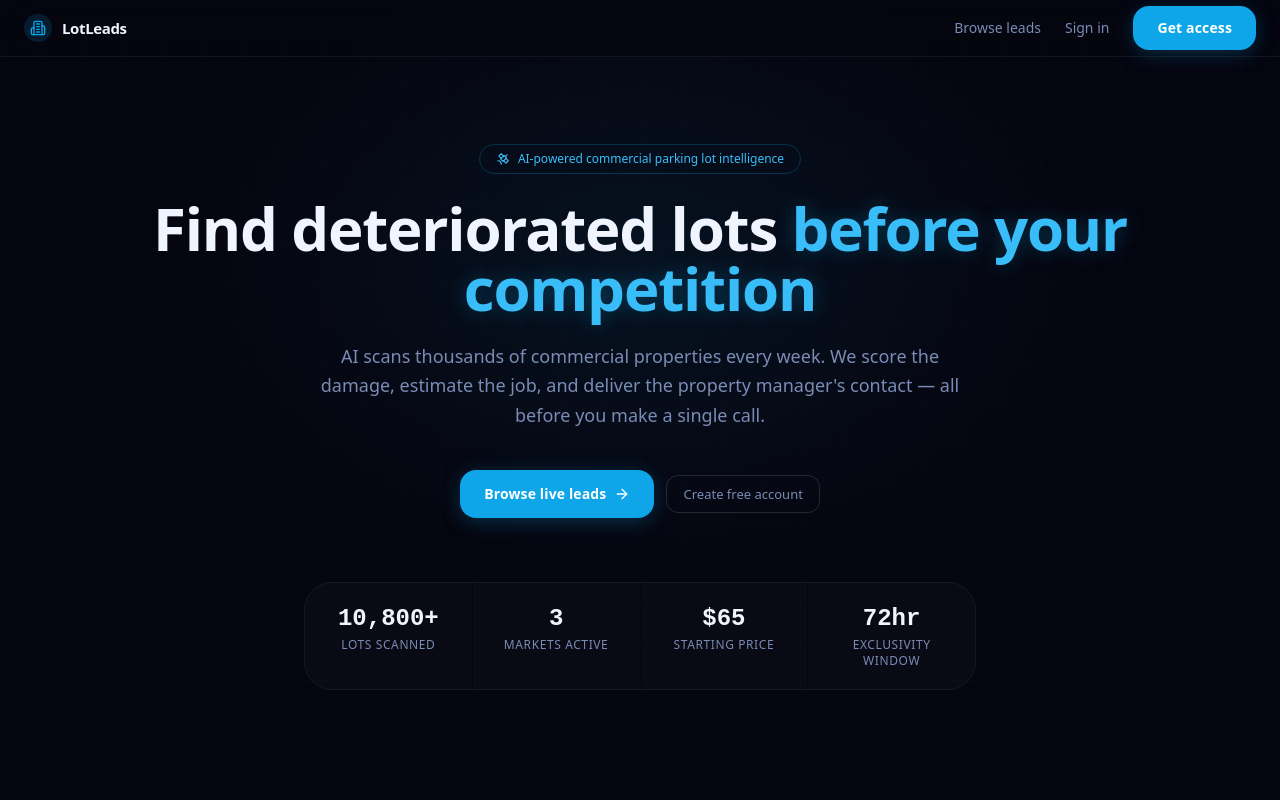
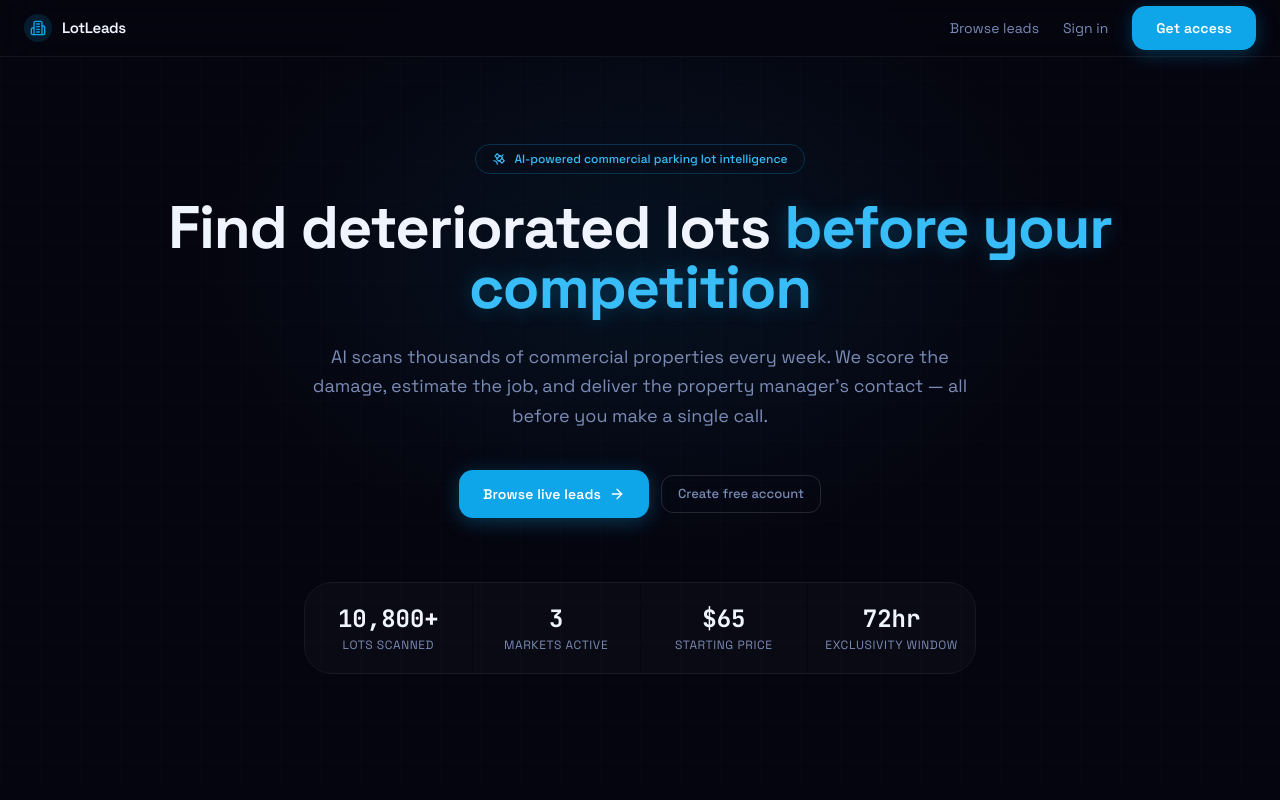
Before and after one commit to adrianmarcus360-wq/lotleads, a Next.js app: page / in a window 1280 px wide. Shown: the top 800 px of the page. Built offline with nearby package versions, Linux system fonts and the light colour scheme.

Commit message:
fix: Space Grotesk + JetBrains Mono via next/font; hard dark bg on html/body; remove broken @import

```diff
--- a/src/app/globals.css
+++ b/src/app/globals.css
@@ -7,9 +7,11 @@
    Apple precision × Tesla dark interface
    ───────────────────────────────────────── */
 
-@import url('https://fonts.googleapis.com/css2?family=Space+Grotesk:wght@300;400;500;600;700&family=JetBrains+Mono:wght@400;500;700&display=swap');
+:root {
+  /* Fonts (injected by next/font) */
+  --font-sans: var(--font-space), 'Space Grotesk', system-ui, sans-serif;
+  --font-data: var(--font-mono), 'JetBrains Mono', 'Fira Code', monospace;
 
-:root {
   /* Core backgrounds */
   --bg-base:        #05050F;
   --bg-surface:     #0A0A1A;
@@ -26,7 +28,6 @@
   --text-primary:   #F0F4FF;
   --text-secondary: #7A8BB5;
   --text-muted:     #3D4A6B;
-  --text-inverse:   #05050F;
 
   /* Brand accent */
   --accent:         #0EA5E9;
@@ -39,19 +40,12 @@
   --score-high:     #FF6B35;
   --score-medium:   #FF9F0A;
   --score-low:      #30D158;
-
-  /* Radius */
-  --radius-sm:  8px;
-  --radius-md:  12px;
-  --radius-lg:  16px;
-  --radius-xl:  20px;
-  --radius-2xl: 28px;
 }
 
-/* ── Base reset ──────────────────────────── */
-*, *::before, *::after { box-sizing: border-box; }
-
+/* ── Hard reset to dark ──────────────────── */
 html {
+  background-color: #05050F;
+  color-scheme: dark;
   -webkit-font-smoothing: antialiased;
   -moz-osx-font-smoothing: grayscale;
   text-rendering: optimizeLegibility;
@@ -59,11 +53,22 @@ html {
 }
 
 body {
-  background-color: var(--bg-base);
-  color: var(--text-primary);
-  font-family: 'Space Grotesk', system-ui, sans-serif;
+  background-color: #05050F;
+  color: #F0F4FF;
+  font-family: var(--font-sans);
   font-size: 15px;
   line-height: 1.6;
+  min-height: 100vh;
+}
+
+/* ── Typography ──────────────────────────── */
+h1, h2, h3, h4, h5, h6 {
+  font-family: var(--font-sans);
+  letter-spacing: -0.02em;
+}
+
+code, pre, .font-mono {
+  font-family: var(--font-data);
 }
 
 /* ── Glassmorphism ───────────────────────── */
@@ -82,27 +87,13 @@ body {
 }
 
 /* ── Glow utilities ──────────────────────── */
-.glow-accent {
-  box-shadow: 0 0 20px var(--accent-glow), 0 0 40px rgba(14, 165, 233, 0.1);
-}
+.glow-accent   { box-shadow: 0 0 20px var(--accent-glow), 0 0 40px rgba(14,165,233,0.1); }
+.glow-critical { box-shadow: 0 0 16px rgba(255,69,58,0.35); }
+.glow-high     { box-shadow: 0 0 16px rgba(255,107,53,0.3); }
+.glow-medium   { box-shadow: 0 0 16px rgba(255,159,10,0.28); }
+.text-glow-accent { text-shadow: 0 0 20px var(--accent-glow); }
 
-.glow-critical {
-  box-shadow: 0 0 16px rgba(255, 69, 58, 0.35);
-}
-
-.glow-high {
-  box-shadow: 0 0 16px rgba(255, 107, 53, 0.3);
-}
-
-.glow-medium {
-  box-shadow: 0 0 16px rgba(255, 159, 10, 0.28);
-}
-
-.text-glow-accent {
-  text-shadow: 0 0 20px var(--accent-glow);
-}
-
-/* ── Grid pattern background ─────────────── */
+/* ── Grid / dot backgrounds ──────────────── */
 .bg-grid {
   background-image:
     linear-gradient(rgba(255,255,255,0.025) 1px, transparent 1px),
@@ -116,10 +107,10 @@ body {
 }
 
 /* ── Score badge system ──────────────────── */
-.score-badge-critical { background: rgba(255, 69, 58, 0.15); color: #FF6B62; border-color: rgba(255, 69, 58, 0.3); }
-.score-badge-high     { background: rgba(255, 107, 53, 0.15); color: #FF8A5C; border-color: rgba(255, 107, 53, 0.3); }
-.score-badge-medium   { background: rgba(255, 159, 10, 0.12); color: #FFB930; border-color: rgba(255, 159, 10, 0.3); }
-.score-badge-low      { background: rgba(48, 209, 88, 0.1);  color: #40E070; border-color: rgba(48, 209, 88, 0.25); }
+.score-badge-critical { background: rgba(255,69,58,0.15); color:#FF6B62; border-color:rgba(255,69,58,0.3); }
+.score-badge-high     { background: rgba(255,107,53,0.15); color:#FF8A5C; border-color:rgba(255,107,53,0.3); }
+.score-badge-medium   { background: rgba(255,159,10,0.12); color:#FFB930; border-color:rgba(255,159,10,0.3); }
+.score-badge-low      { background: rgba(48,209,88,0.1);  color:#40E070; border-color:rgba(48,209,88,0.25); }
 
 /* ── Slider override ─────────────────────── */
 input[type="range"] {
@@ -131,25 +122,20 @@ input[type="range"] {
   outline: none;
   cursor: pointer;
 }
-
 input[type="range"]::-webkit-slider-thumb {
   -webkit-appearance: none;
-  width: 18px;
-  height: 18px;
+  width: 18px; height: 18px;
   border-radius: 50%;
   background: var(--accent);
   box-shadow: 0 0 10px var(--accent-glow);
   cursor: pointer;
   transition: box-shadow 0.15s;
 }
-
 input[type="range"]::-webkit-slider-thumb:hover {
-  box-shadow: 0 0 16px var(--accent-glow), 0 0 24px rgba(14, 165, 233, 0.2);
+  box-shadow: 0 0 16px var(--accent-glow), 0 0 24px rgba(14,165,233,0.2);
 }
-
 input[type="range"]::-moz-range-thumb {
-  width: 18px;
-  height: 18px;
+  width: 18px; height: 18px;
   border-radius: 50%;
   background: var(--accent);
   box-shadow: 0 0 10px var(--accent-glow);
@@ -157,44 +143,33 @@ input[type="range"]::-moz-range-thumb {
   cursor: pointer;
 }
 
-/* ── Animation utilities ─────────────────── */
+/* ── Animations ──────────────────────────── */
 @keyframes fadeUp {
-  from { opacity: 0; transform: translateY(12px); }
+  from { opacity: 0; transform: translateY(14px); }
   to   { opacity: 1; transform: translateY(0); }
 }
-
 @keyframes pulse-glow {
   0%, 100% { box-shadow: 0 0 8px var(--accent-glow); }
-  50%       { box-shadow: 0 0 20px var(--accent-glow), 0 0 40px rgba(14,165,233,0.15); }
+  50%       { box-shadow: 0 0 22px var(--accent-glow), 0 0 44px rgba(14,165,233,0.15); }
+}
+@keyframes shimmer {
+  0%   { background-position: -200% 0; }
+  100% { background-position:  200% 0; }
 }
 
-@keyframes count-up {
-  from { opacity: 0; transform: translateY(4px); }
-  to   { opacity: 1; transform: translateY(0); }
-}
-
-.animate-fade-up { animation: fadeUp 0.4s ease both; }
+.animate-fade-up  { animation: fadeUp 0.5s cubic-bezier(0.16,1,0.3,1) both; }
 .animate-pulse-glow { animation: pulse-glow 2.5s ease-in-out infinite; }
 
-/* ── Scan line effect (teaser images) ───── */
+/* ── Scan line overlay ───────────────────── */
 .scan-lines::after {
   content: '';
-  position: absolute;
-  inset: 0;
+  position: absolute; inset: 0;
   background: repeating-linear-gradient(
     0deg,
-    transparent,
-    transparent 2px,
-    rgba(0,0,0,0.08) 2px,
-    rgba(0,0,0,0.08) 4px
+    transparent, transparent 2px,
+    rgba(0,0,0,0.07) 2px, rgba(0,0,0,0.07) 4px
   );
   pointer-events: none;
-}
-
-/* ── Mono data display ───────────────────── */
-.font-data {
-  font-family: 'JetBrains Mono', 'Fira Code', monospace;
-  letter-spacing: -0.02em;
 }
 
 /* ── Blur lock overlay ───────────────────── */
@@ -211,45 +186,54 @@ input[type="range"]::-moz-range-thumb {
   justify-content: center;
   gap: 8px;
   background: var(--accent);
-  color: white;
+  color: #ffffff;
+  font-family: var(--font-sans);
   font-weight: 600;
   font-size: 14px;
   letter-spacing: 0.01em;
-  border-radius: var(--radius-lg);
+  border-radius: 14px;
   padding: 12px 24px;
   border: none;
   cursor: pointer;
-  transition: all 0.2s;
-  box-shadow: 0 4px 20px rgba(14, 165, 233, 0.25);
+  text-decoration: none;
+  transition: background 0.2s, box-shadow 0.2s, transform 0.15s;
+  box-shadow: 0 4px 20px rgba(14,165,233,0.3);
 }
-
 .btn-primary:hover:not(:disabled) {
   background: #38BDF8;
-  box-shadow: 0 4px 28px rgba(14, 165, 233, 0.4);
+  box-shadow: 0 4px 28px rgba(14,165,233,0.5);
   transform: translateY(-1px);
 }
-
-.btn-primary:disabled {
-  opacity: 0.5;
-  cursor: not-allowed;
-}
+.btn-primary:disabled { opacity: 0.5; cursor: not-allowed; }
 
 .btn-ghost {
   display: inline-flex;
   align-items: center;
   gap: 6px;
   background: transparent;
-  border: 1px solid var(--border-bright);
-  color: var(--text-secondary);
+  border: 1px solid rgba(255,255,255,0.13);
+  color: #7A8BB5;
+  font-family: var(--font-sans);
   font-size: 13px;
   font-weight: 500;
-  border-radius: var(--radius-md);
+  border-radius: 12px;
   padding: 8px 16px;
   cursor: pointer;
-  transition: all 0.2s;
+  text-decoration: none;
+  transition: border-color 0.2s, color 0.2s;
+}
+.btn-ghost:hover {
+  border-color: var(--accent);
+  color: #38BDF8;
 }
 
-.btn-ghost:hover {
-  border-color: var(--accent);
-  color: var(--accent-bright);
+/* ── Select overrides ────────────────────── */
+select {
+  background-color: rgba(255,255,255,0.03) !important;
+  color: #7A8BB5 !important;
+  border-color: rgba(255,255,255,0.1) !important;
 }
+select option {
+  background-color: #0A0A1A;
+  color: #F0F4FF;
+}
--- a/src/app/layout.tsx
+++ b/src/app/layout.tsx
@@ -1,9 +1,20 @@
 import type { Metadata } from 'next';
-import { Inter } from 'next/font/google';
+import { Space_Grotesk, JetBrains_Mono } from 'next/font/google';
 import './globals.css';
 
-// Space Grotesk loaded via @import in globals.css for full weight control
-const inter = Inter({ subsets: ['latin'], variable: '--font-inter' });
+const spaceGrotesk = Space_Grotesk({
+  subsets: ['latin'],
+  weight: ['300', '400', '500', '600', '700'],
+  variable: '--font-space',
+  display: 'swap',
+});
+
+const jetbrainsMono = JetBrains_Mono({
+  subsets: ['latin'],
+  weight: ['400', '500', '700'],
+  variable: '--font-mono',
+  display: 'swap',
+});
 
 const appName = process.env.NEXT_PUBLIC_APP_NAME ?? 'LotLeads';
 
@@ -24,11 +35,15 @@ export const metadata: Metadata = {
 
 export default function RootLayout({ children }: { children: React.ReactNode }) {
   return (
-    <html lang="en" className="dark" suppressHydrationWarning>
+    <html
+      lang="en"
+      className={`dark ${spaceGrotesk.variable} ${jetbrainsMono.variable}`}
+      suppressHydrationWarning
+    >
       <head>
         <meta name="color-scheme" content="dark" />
       </head>
-      <body className={`${inter.variable} bg-base text-ink antialiased`}>
+      <body className="antialiased">
         {children}
       </body>
     </html>
--- a/tailwind.config.ts
+++ b/tailwind.config.ts
@@ -39,9 +39,8 @@ const config: Config = {
         },
       },
       fontFamily: {
-        sans:  ['Space Grotesk', 'system-ui', 'sans-serif'],
-        mono:  ['JetBrains Mono', 'Fira Code', 'monospace'],
-        body:  ['Inter', 'system-ui', 'sans-serif'],
+        sans:  ['var(--font-space)', 'Space Grotesk', 'system-ui', 'sans-serif'],
+        mono:  ['var(--font-mono)', 'JetBrains Mono', 'Fira Code', 'monospace'],
       },
       borderRadius: {
         sm:   '8px',
```
